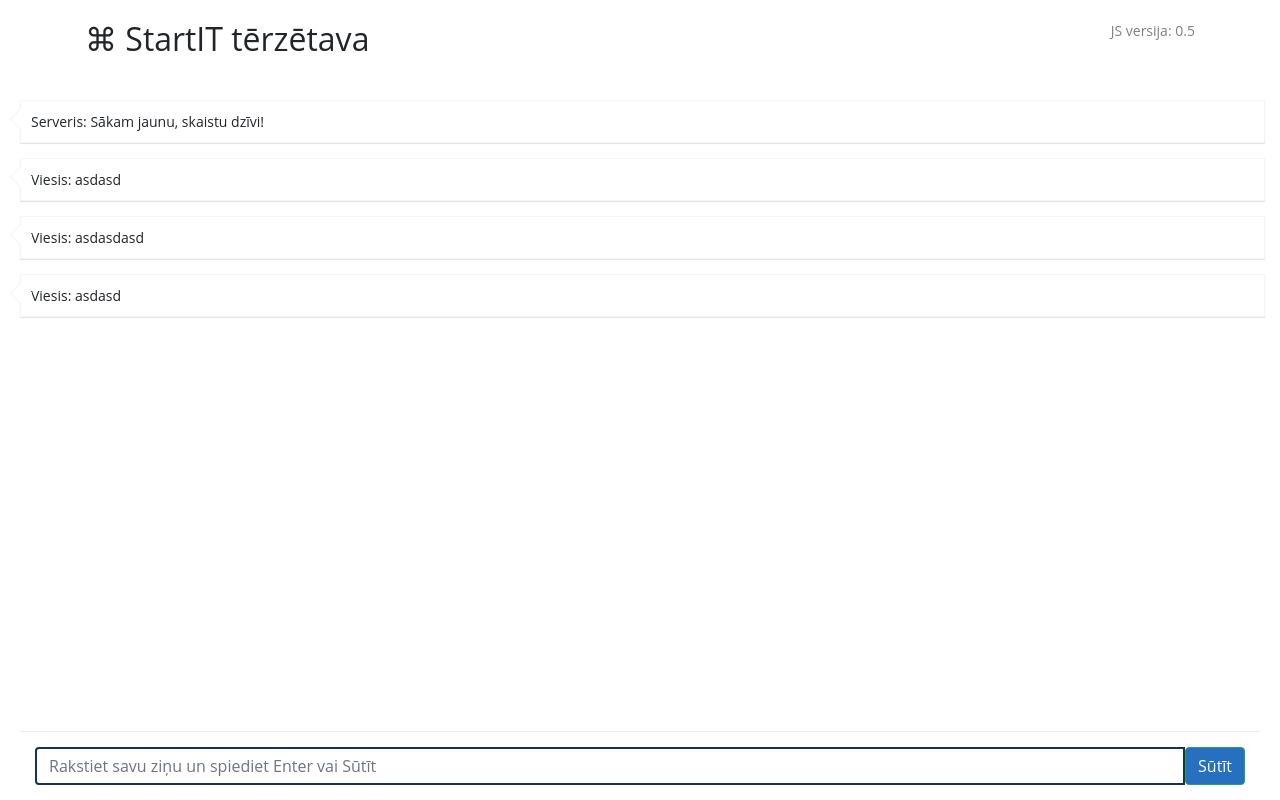
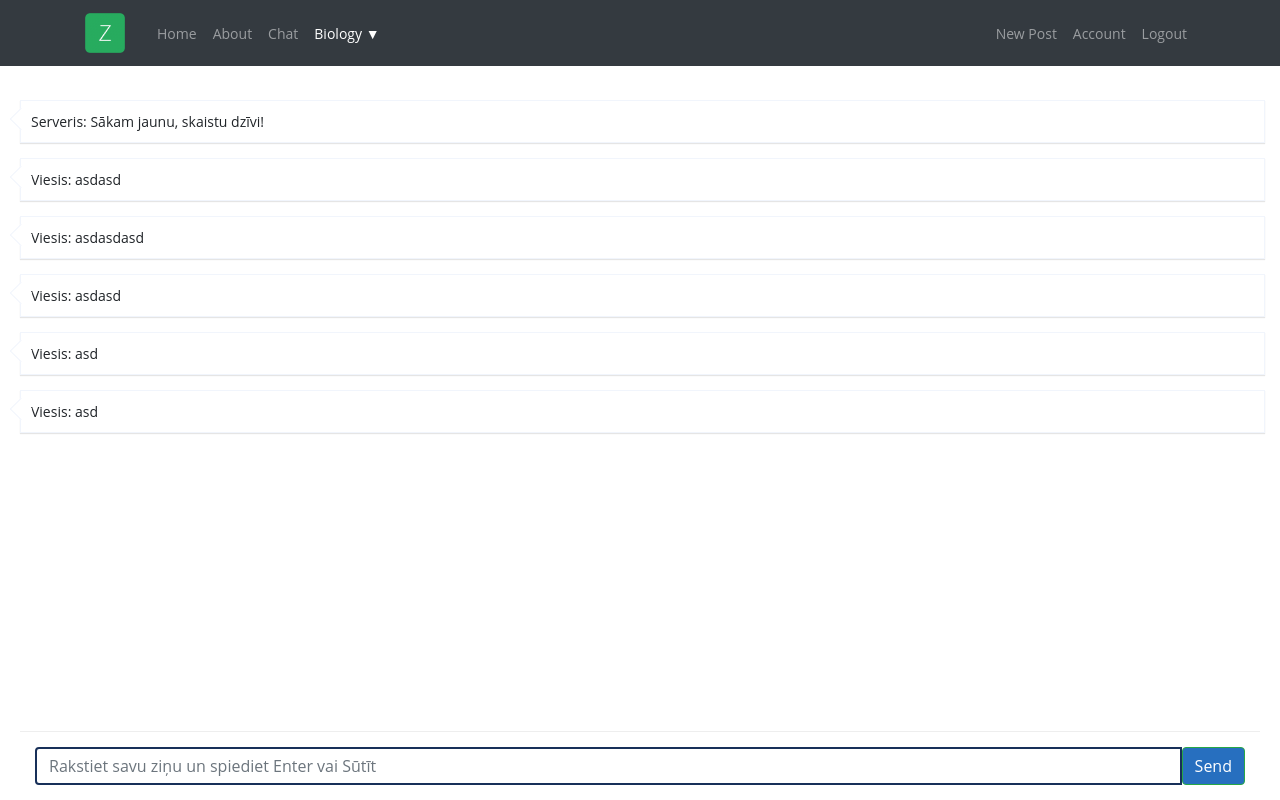
Before and after one commit to ValtersHuns/weblapa, a Flask app: page /chat in a window 1280 px wide. Run offline with Flask 2, Linux system fonts and the light colour scheme; the visitor is signed in with stand-in values (Sample User, id 1); some libraries are stand-ins or nearby versions.

Commit message:
Added chat which is available only with logging in

```diff
--- a/chats.txt
+++ b/chats.txt
@@ -2,3 +2,5 @@
 {"vards": "Viesis", "zinja": "asdasd"}
 {"vards": "Viesis", "zinja": "asdasdasd"}
 {"vards": "Viesis", "zinja": "asdasd"}
+{"vards": "Viesis", "zinja": "asd"}
+{"vards": "Viesis", "zinja": "asd"}
--- a/zirnis/routes.py
+++ b/zirnis/routes.py
@@ -21,12 +21,10 @@ def home():
 
 @app.route('/chat')
 def index_lapa():
-  return render_template('chats.html')
-
-
-@app.route('/health')
-def health_check():
-  return "OK"
+    if current_user.is_authenticated:
+        return render_template('chats.html')
+    else:
+        return redirect(url_for('login'))
 
 
 @app.route('/chats/lasi')
--- a/zirnis/static/js/chats.js
+++ b/zirnis/static/js/chats.js
@@ -1,6 +1,5 @@
 const ATJAUNOT = 1000;
-const VERSIJA = "0.5"
-var vards = "Viesis"
+var vards = "Guest"
 
 
 /*
@@ -16,7 +15,7 @@ class Chats {
     // pārbaudām vai ir vispār kāda jau esoša ziņa
     // ja nav, parādām paziņojumu (tikai lokāli!)
     if (dati.chats.length == 0) {
-      this.zinjas = [new Zinja("Pārlūkprogramma", "Čatā pašlaik ziņu nav, uzrakstiet kaut ko!")];
+      this.zinjas = [new Zinja("Pārlūkprogramma", "Write something!")];
     }
 
     // no atsūtītajiem datiem izveidojam masīvu ar zinju objektiem
@@ -121,7 +120,7 @@ async function suutiZinju() {
         let dati = new Chats(datuObjekts);
         dati.raadiChataRindas();
     } else {
-        console.log("Tukšu ziņu nesūtām uz serveri")
+        console.log("Don't send empty messages")
     }
 }
 
@@ -168,9 +167,6 @@ function paradiPalidzibu() {
 }
 
 
-// Ērtības funkcionalitāte
-var versijasLauks = document.getElementById("versija");
-versijasLauks.innerHTML = "JS versija: " + VERSIJA;
 // Atrod ievades lauku
 var ievadesLauks = document.getElementById("zinja");
 // Gaida signālu no klaviatūras, ka ir nospiests Enter taustiņš
--- a/zirnis/templates/cats.html
+++ b/zirnis/templates/chatlayout.html
@@ -4,7 +4,7 @@
 <head>
     <meta charset="utf-8">
     <meta name="viewport" content="width=device-width">
-    <title>StartIT chats</title>
+    <title>Zirnis- Chat</title>
     <link rel="stylesheet" href="https://stackpath.bootstrapcdn.com/bootstrap/4.3.1/css/bootstrap.min.css" integrity="sha384-ggOyR0iXCbMQv3Xipma34MD+dH/1fQ784/j6cY/iJTQUOhcWr7x9JvoRxT2MZw1T" crossorigin="anonymous">
     <link href="{{ url_for('static', filename='stils.css') }}" rel="stylesheet" type="text/css" />
     <link href="{{ url_for('static', filename='favicon.ico') }}" rel="icon" type="image/x-icon" />
--- a/zirnis/templates/chats.html
+++ b/zirnis/templates/chats.html
@@ -1,17 +1,56 @@
-{% extends "cats.html" %}
+{% extends "chatlayout.html" %}
 
 {% block saturs %}
+<header class="site-header">
+  <nav class="navbar navbar-expand-md navbar-dark bg-dark fixed-top">
+    <div class="container">
+      <a class="navbar-brand mr-4" href="{{ url_for('home') }}">
+        <img src="{{ url_for('static', filename='images/ikona.png') }}" width="40" height="40" class="d-inline-block align-left" alt="">
+      </a>
+      <button class="navbar-toggler" type="button" data-toggle="collapse" data-target="#navbarToggle" aria-controls="navbarToggle" aria-expanded="false" aria-label="Toggle navigation">
+        <span class="navbar-toggler-icon"></span>
+      </button>
+      <div class="collapse navbar-collapse" id="navbarToggle">
+        <div class="navbar-nav mr-auto">
+          <a class="nav-item nav-link" href="{{ url_for('home') }}">Home</a>
+          <a class="nav-item nav-link" href="{{ url_for('about') }}">About</a>
+          {% if current_user.is_authenticated %}
+          <a class="nav-item nav-link" href="{{ url_for('index_lapa') }}">Chat</a>
+          {% endif %}
+
+          <div class="dropdown show">
+            <a class="nav-item nav-link" href="#" role="button" id="dropdownMenuLink" data-toggle="dropdown" aria-haspopup="true" aria-expanded="false">
+              Biology ▼
+            </a>
+
+            <div class="dropdown-menu" aria-labelledby="dropdownMenuLink">
+              <a class="dropdown-item" href="{{ url_for('atteli') }}">Images</a>
+              <a class="dropdown-item" href="{{ url_for('result') }}">Results</a>
+            </div>
+        </div>
+        </div>
+        <!-- Navbar Right Side -->
+        <div class="navbar-nav">
+          {% if current_user.is_authenticated %}
+            <a class="nav-item nav-link" href="{{ url_for('new_post') }}">New Post</a>
+            <a class="nav-item nav-link" href="{{ url_for('account') }}">Account</a>
+            <a class="nav-item nav-link" href="{{ url_for('logout') }}">Logout</a>
+          {% else %}
+            <a class="nav-item nav-link" href="{{ url_for('login') }}">Login</a>
+            <a class="nav-item nav-link" href="{{ url_for('register') }}">Register</a>
+          {% endif %}
+        </div>
+      </div>
+    </div>
+  </nav>
+</header>
 <div class="container bootstrap">
   <div class="row info-box">
-    <div class="col-md-6">
-      <h2>⌘ StartIT tērzētava</h2>
-    </div>
     <div class="col-md-6">
       <p id="versija"></p>
     </div>
   </div>
   <div class="row">
-    <!-- selected chat -->
     <div class="col-md-12">
       <div class="chat-message">
         <ul class="chat" id="chats">
@@ -26,9 +65,9 @@
       <div class="input-group">
         <input id="zinja" class="form-control border no-shadow no-rounded" placeholder="Rakstiet savu ziņu un spiediet Enter vai Sūtīt" type="text">
         <span class="input-group-btn">
-          <button onClick="suutiZinju();" class="btn btn-success no-rounded" type="button">Sūtīt</button>
+          <button onClick="suutiZinju();" class="btn btn-success no-rounded" type="button">Send</button>
         </span>
-      </div><!-- /input-group -->
+      </div>
     </div>
   </div>
 </div>
--- a/zirnis/templates/layout.html
+++ b/zirnis/templates/layout.html
@@ -33,6 +33,10 @@
             <div class="navbar-nav mr-auto">
               <a class="nav-item nav-link" href="{{ url_for('home') }}">Home</a>
               <a class="nav-item nav-link" href="{{ url_for('about') }}">About</a>
+              {% if current_user.is_authenticated %}
+              <a class="nav-item nav-link" href="{{ url_for('index_lapa') }}">Chat</a>
+              {% endif %}
+
               <div class="dropdown show">
                 <a class="nav-item nav-link" href="#" role="button" id="dropdownMenuLink" data-toggle="dropdown" aria-haspopup="true" aria-expanded="false">
                   Biology ▼
```
